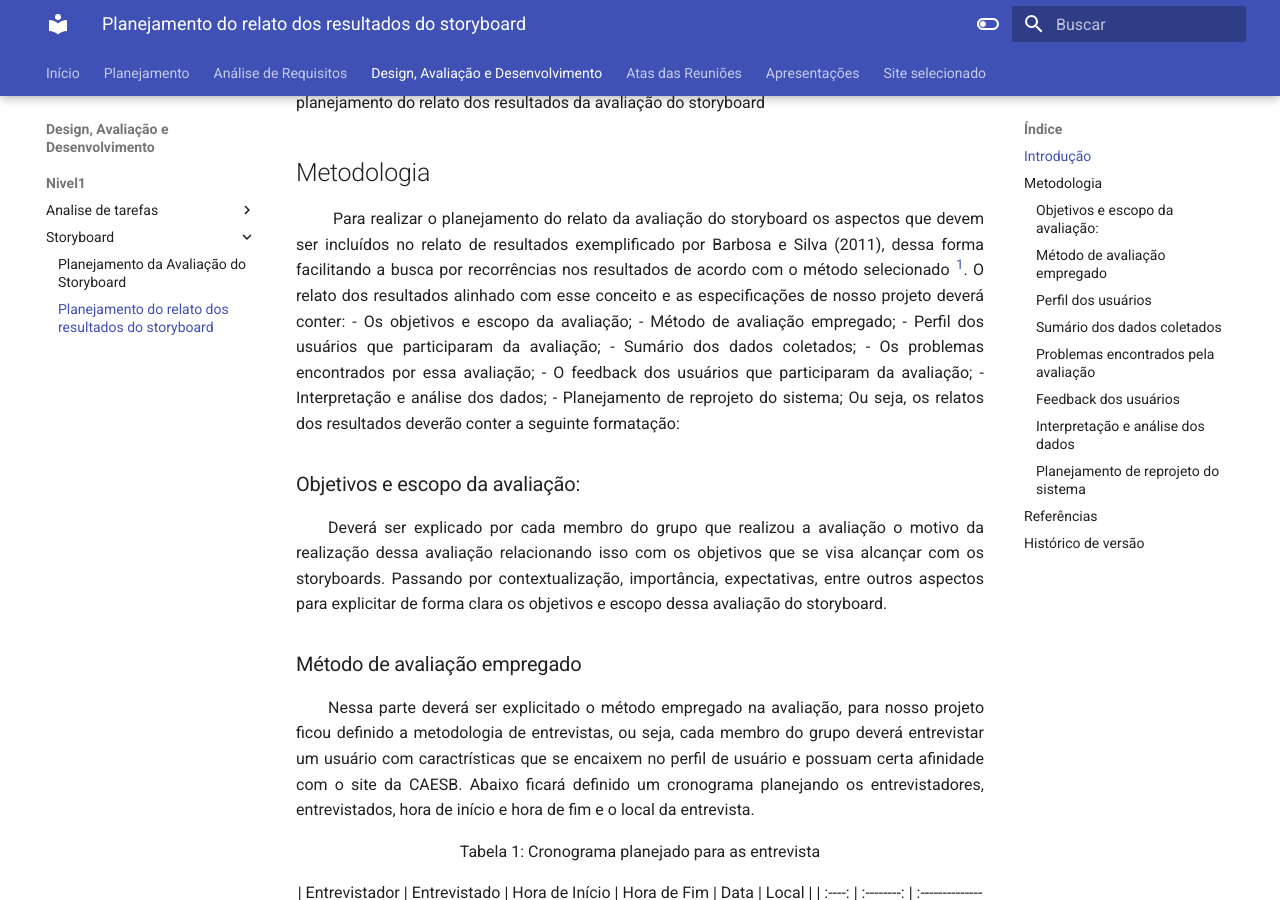
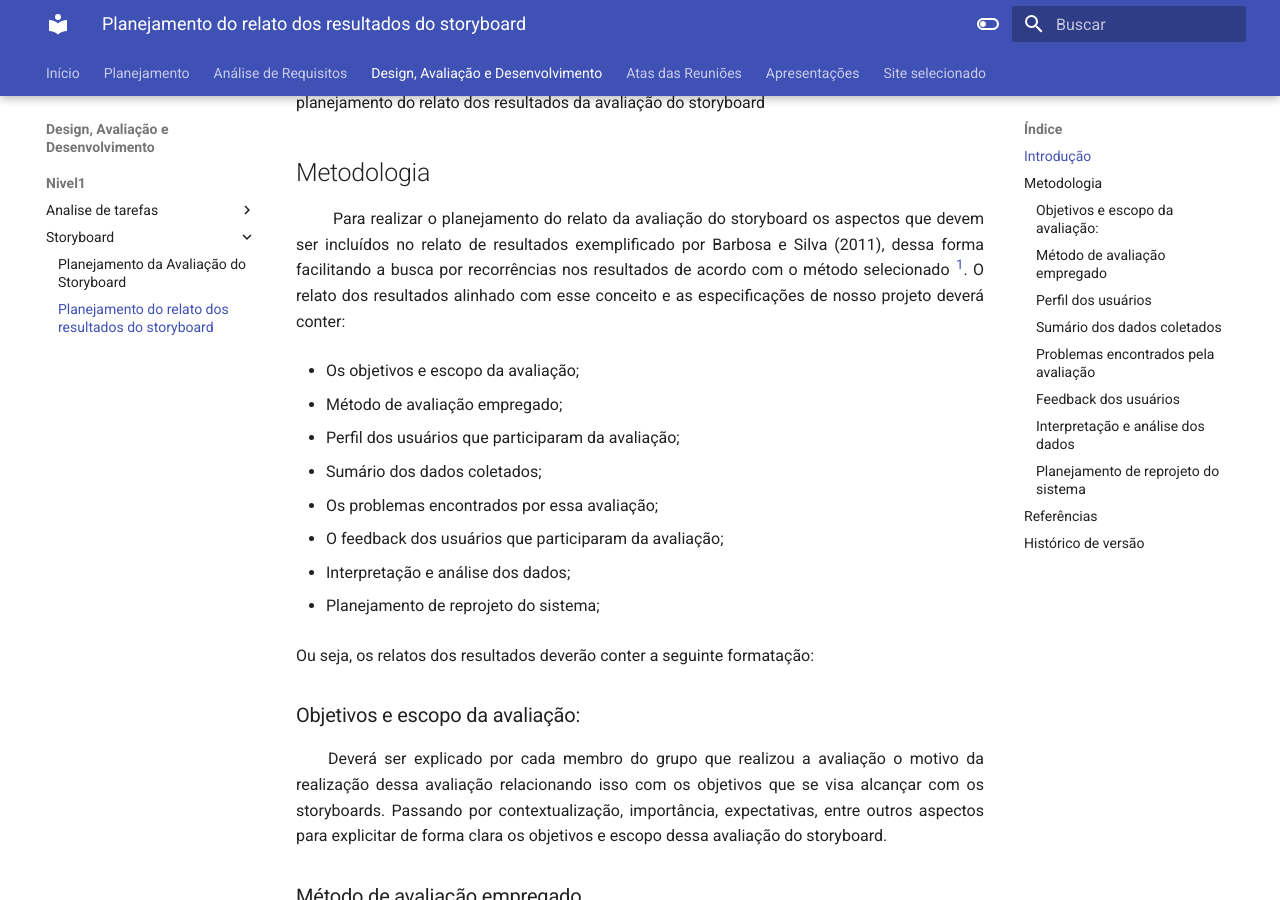
Before and after one commit to Interacao-Humano-Computador/2023.2-Caesb, an MkDocs documentation site: the page built from docs/design-avaliacao-desenv/nivel1/storyboard/planej-resultado-story.md, in a window 1280 px wide and 900 px high, scrolled down 333 px. Built offline with MkDocs 1.6.1 and Material for MkDocs 9.7.7, drawn with Linux system fonts in a browser that asks for light colours.

Commit message:
Ajuste em Planejamento do resultado do storyboard

```diff
--- a/docs/design-avaliacao-desenv/nivel1/storyboard/planej-resultado-story.md
+++ b/docs/design-avaliacao-desenv/nivel1/storyboard/planej-resultado-story.md
@@ -5,7 +5,7 @@
 </p>
 
 ## Metodologia
-<p align="justify">&emsp;&emsp; Para realizar o planejamento do relato da avaliação do storyboard os aspectos que devem ser incluídos no relato de resultados exemplificado por Barbosa e Silva (2011), dessa forma facilitando a busca por recorrências nos resultados de acordo com o método selecionado <a href="#1"><sup>1</sup></a>. O relato dos resultados alinhado com esse conceito e as especificações de nosso projeto deverá conter:
+<p align="justify">&emsp;&emsp; Para realizar o planejamento do relato da avaliação do storyboard os aspectos que devem ser incluídos no relato de resultados exemplificado por Barbosa e Silva (2011), dessa forma facilitando a busca por recorrências nos resultados de acordo com o método selecionado <a href="#1"><sup>1</sup></a>. O relato dos resultados alinhado com esse conceito e as especificações de nosso projeto deverá conter: </p>
 
 - Os objetivos e escopo da avaliação;
 
@@ -24,7 +24,6 @@
 - Planejamento de reprojeto do sistema;
 
 Ou seja, os relatos dos resultados deverão conter a seguinte formatação:
-</p>
 
 ### Objetivos e escopo da avaliação:
 <p align="justify">&emsp;&emsp;Deverá ser explicado por cada membro do grupo que realizou a avaliação o motivo da realização dessa avaliação relacionando isso com os objetivos que se visa alcançar com os storyboards. Passando por contextualização, importância, expectativas, entre outros aspectos para explicitar de forma clara os objetivos e escopo dessa avaliação do storyboard.</p>
```
